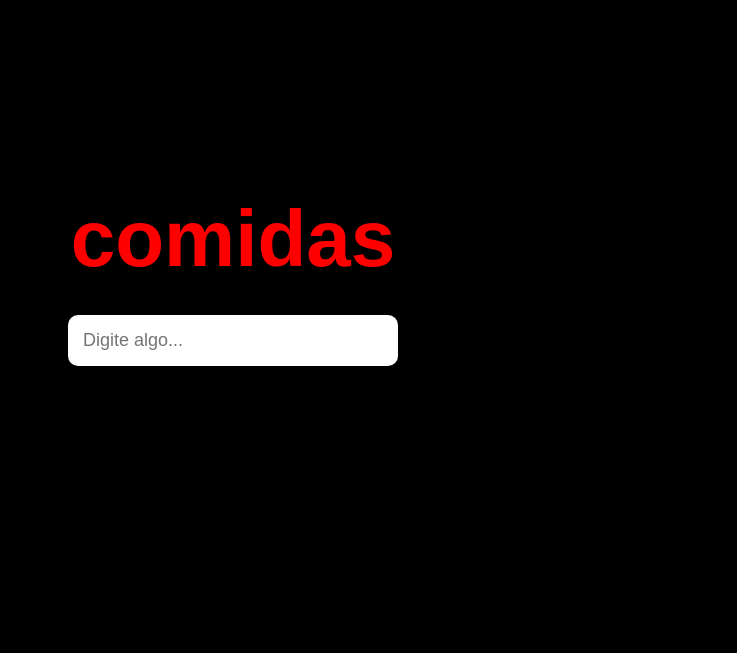
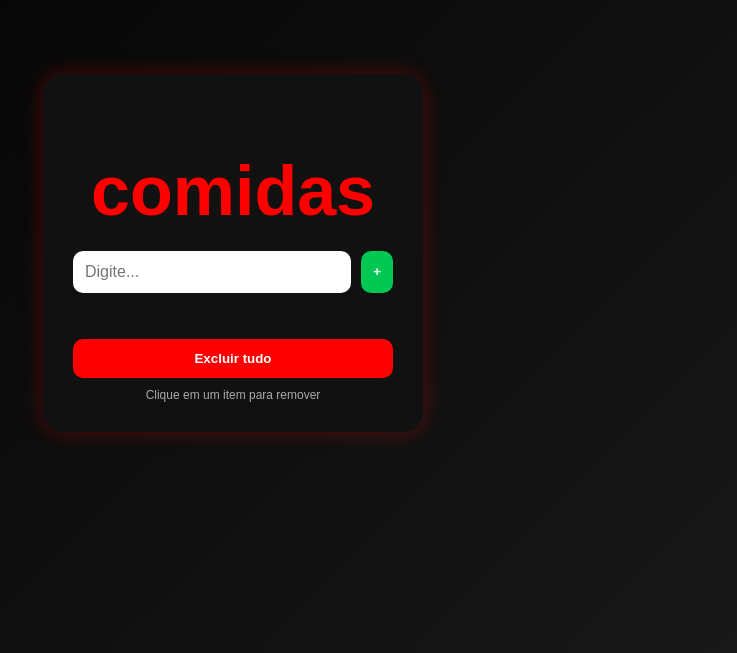
Before and after one commit to levimoreira1316-svg/Comidamassafodastica, a plain HTML site: page index.html in a window 1280 px wide. Shown: the part 147-800 px from the top of the page, without its empty margins (407-1144 px from the left). Drawn offline with Linux system fonts and the light colour scheme.

Commit message:
Update index.html

```diff
--- a/index.html
+++ b/index.html
@@ -6,39 +6,178 @@
 
   <style>
     body {
-      background-color: black;
+      background: linear-gradient(135deg, #000000, #1a1a1a);
       color: white;
       margin: 0;
       font-family: Arial, sans-serif;
       display: flex;
-      flex-direction: column;
       justify-content: center;
       align-items: center;
       height: 100vh;
     }
 
+    .container {
+      background: #111;
+      padding: 30px;
+      border-radius: 20px;
+      box-shadow: 0 0 20px rgba(255,0,0,0.3);
+      width: 320px;
+      text-align: center;
+    }
+
     h1 {
       color: red;
-      font-size: 80px;
-      margin-bottom: 30px;
+      font-size: 70px;
+      margin-bottom: 20px;
+    }
+
+    .input-area {
+      display: flex;
+      gap: 10px;
+      margin-bottom: 20px;
     }
 
     input {
-      padding: 15px;
-      font-size: 18px;
-      width: 300px;
+      flex: 1;
+      padding: 12px;
       border-radius: 10px;
       border: none;
       outline: none;
+      font-size: 16px;
     }
+
+    button {
+      padding: 12px;
+      border-radius: 10px;
+      border: none;
+      cursor: pointer;
+      font-weight: bold;
+      transition: 0.2s;
+    }
+
+    button:hover {
+      transform: scale(1.05);
+    }
+
+    .add-btn {
+      background: #00c853;
+      color: white;
+    }
+
+    .delete-btn {
+      background: red;
+      color: white;
+      width: 100%;
+      margin-top: 10px;
+    }
+
+    ul {
+      list-style: none;
+      padding: 0;
+      max-height: 200px;
+      overflow-y: auto;
+    }
+
+    li {
+      background: #222;
+      margin-bottom: 10px;
+      padding: 12px;
+      border-radius: 10px;
+      cursor: pointer;
+      transition: 0.2s;
+    }
+
+    li:hover {
+      background: #333;
+      transform: scale(1.02);
+    }
+
+    .info {
+      font-size: 12px;
+      color: #aaa;
+      margin-top: 10px;
+    }
+
   </style>
 </head>
 
 <body>
 
-  <h1>comidas</h1>
+  <div class="container">
 
-  <input type="text" placeholder="Digite algo...">
+    <h1>comidas</h1>
+
+    <div class="input-area">
+      <input type="text" id="inputComida" placeholder="Digite...">
+      <button class="add-btn" onclick="adicionar()">+</button>
+    </div>
+
+    <ul id="lista"></ul>
+
+    <button class="delete-btn" onclick="limparLista()">Excluir tudo</button>
+
+    <div class="info">Clique em um item para remover</div>
+
+  </div>
+
+  <script>
+    let lista = document.getElementById("lista");
+    let input = document.getElementById("inputComida");
+
+    // Carregar lista
+    window.onload = function() {
+      let dados = JSON.parse(localStorage.getItem("comidas")) || [];
+      dados.forEach(item => criarItem(item));
+    };
+
+    function adicionar() {
+      let texto = input.value.trim();
+
+      if (texto === "") return;
+
+      criarItem(texto);
+      salvar(texto);
+
+      input.value = "";
+    }
+
+    function criarItem(texto) {
+      let item = document.createElement("li");
+      item.textContent = texto;
+
+      item.onclick = function() {
+        removerItem(texto, item);
+      };
+
+      lista.appendChild(item);
+    }
+
+    function salvar(texto) {
+      let dados = JSON.parse(localStorage.getItem("comidas")) || [];
+      dados.push(texto);
+      localStorage.setItem("comidas", JSON.stringify(dados));
+    }
+
+    function removerItem(texto, elemento) {
+      let dados = JSON.parse(localStorage.getItem("comidas")) || [];
+      dados = dados.filter(item => item !== texto);
+      localStorage.setItem("comidas", JSON.stringify(dados));
+
+      elemento.remove();
+    }
+
+    function limparLista() {
+      localStorage.removeItem("comidas");
+      lista.innerHTML = "";
+    }
+
+    // ENTER
+    input.addEventListener("keypress", function(e) {
+      if (e.key === "Enter") {
+        adicionar();
+      }
+    });
+  </script>
 
 </body>
 </html>
```
